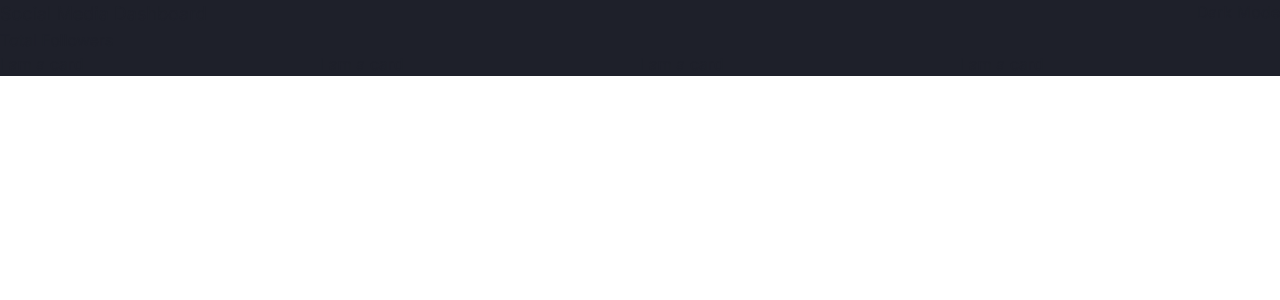
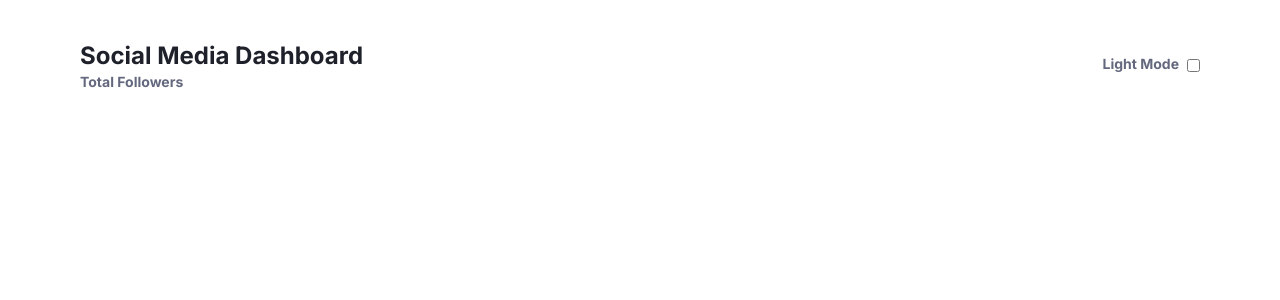
Before and after one commit to LisaCee/media-dashboard, a Next.js app: page / in a window 1280 px wide. Shown: the top 300 px of the page. Built offline with nearby package versions, Linux system fonts and the light colour scheme.

Commit message:
Simple dark mode toggle, style header

```diff
--- a/app/components/header.tsx
+++ b/app/components/header.tsx
@@ -1,18 +1,37 @@
 "use client";
 
-import React, { useState } from "react";
+interface HeaderProps {
+  isDark: boolean;
+  setIsDark: (value: boolean) => void;
+}
 
-export function Header() {
-  const [mode, setMode ] = useState<string>("dark");
+export function Header({ isDark, setIsDark }: HeaderProps) {
+  return (
+    <div className="flex flex-col gap-3 md:flex-row md:justify-between">
+      <div className="flex flex-col">
+        <h1 className="font-bold text-xl md:text-2xl">Social Media Dashboard</h1>
+        <p className="text-xs font-bold text-muted-foreground  md:text-sm">Total Followers</p>
+      </div>
 
-  return (
-    <div className="flex flex-col md:flex-row md:justify-between">
-      <div className="flex flex-col">
-        <h1 className="text-lg font-bold">Social Media Dashboard</h1>
-        <p>Total Followers</p>
+      <hr className="border-t dark:border-muted-foreground w-full md:hidden" />
+
+      <div className="flex flex-row justify-between gap-2 md:self-center">
+        <p className="text-xs font-bold text-muted-foreground md:text-sm">
+          {isDark ? 'Dark' : 'Light'} Mode
+        </p>
+        <div>
+          <input
+            type="checkbox"
+            id="darkMode"
+            name="darkMode"
+            checked={isDark}
+            onChange={(e) => setIsDark(e.target.checked)}
+          />
+          <label htmlFor="darkMode" className="sr-only">
+            Select a color mode
+          </label>
+        </div>
       </div>
-      <hr className="border border-white w-full md:hidden" />
-      <p className="capitalize">{mode} Mode</p>
     </div>
   );
 }
--- a/app/globals.css
+++ b/app/globals.css
@@ -3,6 +3,20 @@
 @tailwind utilities;
 
 :root {
+  /* Light theme */
+  --background: 0 100% 100%;
+  --background-pattern: 225 100% 98%;
+  --card: 227 47% 96%;
+  --foreground: 230 17% 14%;
+  --muted-foreground: 228 12% 44%;
+  --toggle: 230 22% 74%;
+}
+
+.dark {
+  /* Dark theme */
   --background: 230 17% 14%;
-  --foreground: 230 17% 14%;
+  --background-pattern: 232 19% 15%;
+  --card: 228 28% 20%;
+  --foreground: 0 100% 100%;
+  --muted-foreground: 230 22% 74%;
 }
--- a/app/layout.tsx
+++ b/app/layout.tsx
@@ -18,8 +18,8 @@ export default function RootLayout({
   children: React.ReactNode;
 }>) {
   return (
-    <html lang="en">
-      <body className={`${inter.className} antialiased`}>{children}</body>
+    <html lang="en" className={`${inter.className} antialiased`}>
+      <body className="bg-background text-foreground mx-5 my-7 md:mx-20 md:my-10">{children}</body>
     </html>
   );
 }
--- a/app/page.tsx
+++ b/app/page.tsx
@@ -1,17 +1,31 @@
-import { Header } from "./components/header";
+'use client';
+
+import { Header } from './components/header';
 import { CardPrimaryLayout } from './components/layouts/card-primary-layout';
 import { CardPrimary } from './components/card-primary';
 
+import { useState, useEffect } from 'react';
+
 export default function Home() {
+  const [isDark, setIsDark] = useState(false);
+
+  useEffect(() => {
+    if (isDark) {
+      document.documentElement.classList.add('dark');
+    } else {
+      document.documentElement.classList.remove('dark');
+    }
+  }, [isDark]);
+
   return (
-    <div className="bg-background text-foreground">
-      <Header />
-      <CardPrimaryLayout>
+    <div>
+      <Header isDark={isDark} setIsDark={setIsDark} />
+      {/* <CardPrimaryLayout>
         <CardPrimary />
         <CardPrimary />
         <CardPrimary />
         <CardPrimary />
-      </CardPrimaryLayout>
+      </CardPrimaryLayout> */}
     </div>
   );
 }
--- a/tailwind.config.js
+++ b/tailwind.config.js
@@ -16,16 +16,6 @@ const config = {
                 foreground: "hsl(var(--foreground))",
                 "muted-foreground": "hsl(var(--muted-foreground))"
             },
-            fontFamily: {
-                sans: ['var(--font-family-sans)'],
-            },
-            fontSize: {
-                body: 'var(--body-font-size)',
-            },
-            fontWeight: {
-                regular: 'var(--font-weight-regular)',
-                bold: 'var(--font-weight-bold)',
-            },
         }
     },
     plugins: []
```
